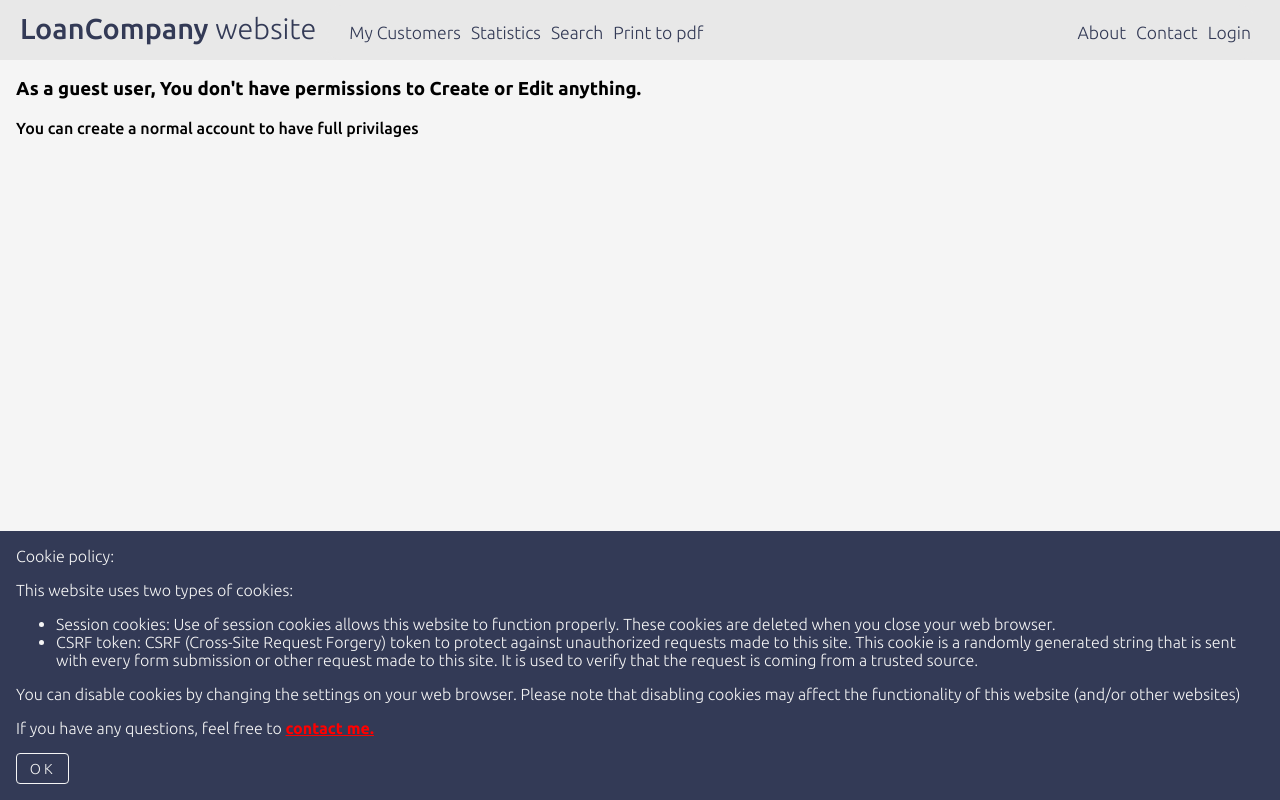
After one commit to adam-teszner/loan-company, a Django app: template core/templates/registration/guest_user_denied.html in a window 1280 px wide. The commit adds this page. Run offline with Django 3.2, Linux system fonts and the light colour scheme; the template is opened without the code that fills it, so the values that code supplies are empty; parts of the project's set-up code (start-up, migrations or seed data) failed here and were passed over.

Commit message:
30-01 - upload to server, added cookies middleware, changed base.html, added guest account, front-end changes

```diff
--- a/core/management/commands/populate.py
+++ b/core/management/commands/populate.py
@@ -13,12 +13,13 @@ f = Faker()
 f_pl = Faker('pl_PL')
 
 class Command(BaseCommand):
-    help = 'Populates database with fake data, pass in 3 arguments (type:int)'
+    help = 'Populates database with fake data, pass in 4 arguments (type:int)'
 
     def add_arguments(self, parser):
         parser.add_argument('customers', help='number of customers with adresses, workplaces, defaults to 10', type=int, default=10)
         parser.add_argument('products', help='number of products, defaults to 15', type=int, default=15)
         parser.add_argument('payments', help='number of payments, defaults to 30', type=int, default=30)
+        parser.add_argument('user_id', help='User ID associated with created data', type=int, default=4)
 
     def handle(self, *args, **kwargs):
         start = t.time()
@@ -29,11 +30,12 @@ class Command(BaseCommand):
         c = kwargs['customers']
         p = kwargs['products']
         pm = kwargs['payments']
+        user_id = kwargs['user_id']
 
         for obj in range(c):
             customer_params = {
                 # 'adress_id': None,
-                'created_by_id': 4,
+                'created_by_id': user_id,
                 'created_date': datetime.date.today(),
                 'dob': f.date_of_birth(minimum_age=18, maximum_age=70),
                 'email': f.ascii_email(),
--- /dev/null
+++ b/core/templates/registration/guest_user_denied.html
@@ -0,0 +1,7 @@
+{% extends 'base.html' %}
+{% block content %}
+<div class="pyl-container">
+    <h3>As a guest user, You don't have permissions to Create or Edit anything.</h3>
+    <p>You can create a normal account to have full privilages</p>
+</div>
+{% endblock content %}
--- a/core/urls.py
+++ b/core/urls.py
@@ -27,6 +27,8 @@ urlpatterns = [
     path('contact', views.ContanctView.as_view(), name='contact'),
     path('about', views.AboutView.as_view(), name='about'),
     path('search', views.SearchView.as_view(), name='search'),
+    path('guest_access', views.GuestUserView.as_view(), name='guest'),
+    path('guest_login', views.guest_login, name='guest_login'),
     # path('test/', views.jsonTestView.as_view(), name='json_test'),
 
 
--- a/static/css/pyle-style.css
+++ b/static/css/pyle-style.css
@@ -1686,6 +1686,7 @@ a.fill-th {
 .base-col {
     /* font-family: var(--font-raj); */
     font-weight: 200;
+    border-radius: 0;
 }
 
 .base-col a {
@@ -1706,6 +1707,14 @@ a.fill-th {
     letter-spacing: 2px;
 }
 
+.t-dec-line-through {
+    text-decoration: line-through;
+}
+
+.t-dec-underline {
+    text-decoration: underline;
+}
+
 .t-bold-600 {
     font-weight: 600;
 }
@@ -1734,6 +1743,10 @@ a.fill-th {
     color: var(--ad-one-color);
 }
 
+.t-color-whitesmoke {
+    color: whitesmoke;
+}
+
 .t-align-center {
     text-align: center;
 }
@@ -1764,6 +1777,10 @@ a.fill-th {
     flex-direction: column;
 }
 
+.d-block {
+    display: block;
+}
+
 .w-30 {
     width: min(30vw, 30%);
 }
@@ -1771,3 +1788,33 @@ a.fill-th {
 .no-max {
     min-width: auto !important;
 }
+
+.base-info {
+    color: var(--secondary-backgroud-color);
+    padding: .5rem;
+    border-left: 2rem var(--ad-two-color-darker) solid;
+
+}
+
+.cookies {
+    position: fixed;
+    width: 100%;
+    bottom: 0;
+    background-color: var(--secondary-backgroud-color);
+    color: whitesmoke;
+    font-weight: 200;
+}
+
+.cookies a {
+    color: red;
+    font-weight: 600;
+    text-decoration: underline;
+}
+
+.cookies button {
+    border-color: whitesmoke;
+}
+
+.cookies button:hover {
+    background-color: black;
+}
--- a/templates/base.html
+++ b/templates/base.html
@@ -94,26 +94,20 @@
     <h1 class="t-color-secondary t-fam-raj t-bold-400 t-align-center">Welcome to Loan Co. Website</h1>
     <div class="collumn col-darker base-col">
         {% if not user.is_authenticated %}
-        <h3 class="t-bold t-align-center">You have to be logged in to fully use this website.</h3>
-        <p>If you don't want to create an account, please login as a guest:
-            <br>Login: guest
-            <br>Password: adamsaddam
-        </p>
+        <div class="base-info">
+            <h3 class="t-bold t-align-center">You have to be logged in to fully use this website.</h3>
+            <p>If you don't have an account, feel free to <a href="{% url 'sign_up' %}">create one</a>, alternatively you can <a href="{% url 'guest_login' %}">login as a guest</a></p>
+            <p><span class="t-bold-400"> Keep in mind, that a guest account cannot Create, Edit (or Save changes), if You want to do those things please create a standard account</span></p>
+        </div>
         {% endif %}
         <br><h2>DISCLAIMER</h2>
-        <p>This website is for educational purposes only. For more information click <a href="{% url 'about' %}">here</a></p>
+        <p><span class="t-align-center d-block">This website is for educational purposes only. For more information click <a href="{% url 'about' %}">here</a></span></p>
         <br>
-        <p>Cookie policy:</p>
-        <p>This website uses two types of cookies:</p>
-        <ul>
-            <li>Session cookies: Use of session cookies allows this website to function properly. These cookies are deleted when you close your web browser.</li>
-            <li>CSRF token: CSRF (Cross-Site Request Forgery) token to protect against unauthorized requests made to this site. This cookie is a randomly generated string that is sent with every form submission or other request made to this site. It is used to verify that the request is coming from a trusted source.</li>
-        </ul>
-        <p>You can disable cookies by changing the settings on your web browser. Please note that disabling cookies may affect the functionality of this website (and/or other websites)</p>
-        <p>If you have any questions, feel free to <a href="{% url 'contact' %}">contact me.</a></p>
     </div>
     <br>
+
     <div class="collumn col-darker base-col">
+        <div class="base-info">
         <p class="t-size-1-3 t-bold-400">Website map:</p>
         <ul>
             <li>My Customers =></li>
@@ -127,7 +121,10 @@
                         </ul>
                 </ul>
             <li>Statistics => under construction</li>
-            <li>Search => under construction</li>
+            <li>Search => <span class="t-dec-line-through">under construction</span><sup>4</sup></li>
+                <ul>
+                    <li>Edit Customer</li>
+                </ul>
             <li>Print to pdf => under construction</li>
             <li>About</li>
             <li>Contanct</li>
@@ -146,6 +143,7 @@
                         </ul>
                 </ul>
         </ul>
+        </div>
         <hr>
         <p class="t-bold-400 t-fam-raj t-style-ob"><span class="t-bold-600">1</span> - when entering a PESEL number - ajax request is send to check if entered PESEL exists in DB - if so, every field in the form is filled with data and
             you no longer create a new customer but update an existing one instead.
@@ -159,19 +157,49 @@
             <br>
             <span class="t-bold-600">3</span> - when adding profile picture Cropper.js image cropper is used. On the backend - right now, FileField is used ->
             this is to be changed for ImageField in the future. Later on, images will be resized on the backend using Celery - user will only have to select aspect-ratio.
+            <br>
+            <span class="t-bold-600">4</span> - <span class="t-dec-underline">update Jan 23</span>, using datatables library with rest framework. In fact it's more of a filter than search, but it gives ability to filter out products by debt, delay etc. Clicking on pesel redirects to customer detail. In the near future, i'm going to also add a generate pdf feature and add a comment/note to each product. PDF will contain product details, customer details, installment schedule with current debt etc and the notes added to this product by users (notes like those, usually contain information about users interaction/contacts with customer - owner of the product)
         </p>
+        <div class="base-info">
+            <ul>
+                <li><span class="t-dec-underline">update Jan 23</span> - on the backed, added management commands to update debt/delay everyday at 1.00am and another command to populate database with fake data (also reduced database hits and changed some functions inside models to make everything more efficient) Also added Cookies middleware, ability to log in as a "guest" that has restricted access (guest cannot save any changes) and some minor front-end changes.</li>
+            </ul>
         <p class="t-size-1-1 t-bold-400">Features to be added later:</p>
         <ul>
             <li>Manager account (to manage user accounts)</li>
             <li>Ability to add/remove/edit news, posts on eg. main site</li>
             <li>Background worker - that adds "payments" to some (most) products, in random amounts, usually once a month - to simulate payments done by real customers</li>
         </ul>
+        </div>
     </div>
 </div>
 
 {% endblock content %}
 
-{% comment %} <script src="{% static 'js/jquery-3.6.0.js' %}"></script> {% endcomment %}
+<!-- cookies policy -->
+
+{% if not request.COOKIES.visited %}
+<div id="cookie-disclaimer" class="cookies">
+    <div class="pyl-container">
+    <p>Cookie policy:</p>
+    <p>This website uses two types of cookies:</p>
+    <ul>
+        <li>Session cookies: Use of session cookies allows this website to function properly. These cookies are deleted when you close your web browser.</li>
+        <li>CSRF token: CSRF (Cross-Site Request Forgery) token to protect against unauthorized requests made to this site. This cookie is a randomly generated string that is sent with every form submission or other request made to this site. It is used to verify that the request is coming from a trusted source.</li>
+    </ul>
+    <p>You can disable cookies by changing the settings on your web browser. Please note that disabling cookies may affect the functionality of this website (and/or other websites)</p>
+    <p>If you have any questions, feel free to <a href="{% url 'contact' %}">contact me.</a></p>
+    <p><button id="ok-cookie" class="pyl-btn t-color-whitesmoke">OK</button></p>
+    <script>
+        let cookieBtn = document.getElementById('ok-cookie');
+        cookieBtn.addEventListener('click', () =>
+            document.getElementById('cookie-disclaimer').classList.add('form-hide')
+            );
+    </script>
+    </div>
+</div>
+{% endif %}
+
 <script src="{% static 'js/scripts.js' %}"></script>
 </body>
 </html>
```
Also changed, not shown: api/views.py (+9 -2 lines), core/views.py (+51 -2 lines), loan_co_site/middleware.py (added, +14 -0 lines).
